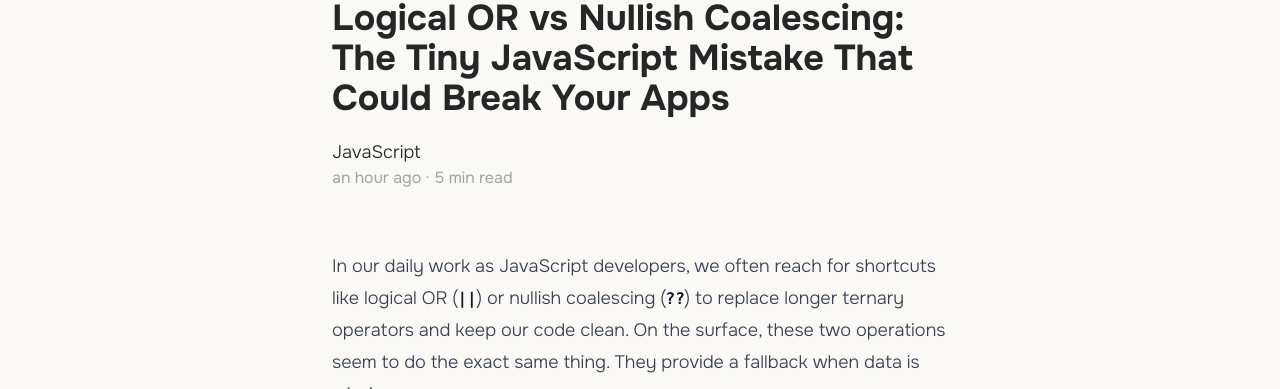
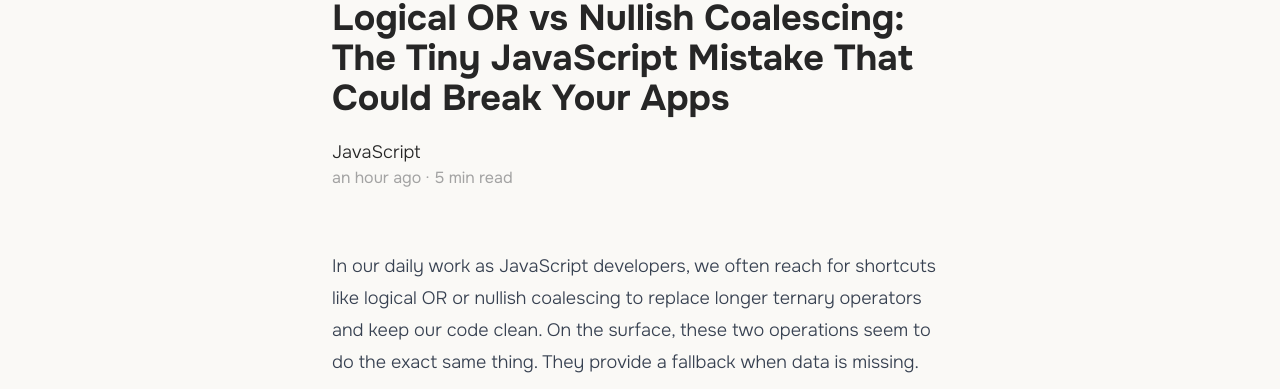
Before and after one commit to LeonardTarigan/personal-web-v4, an Astro site: page /blogs/logical-or-vs-nullish-coalescing-the-tiny-javascript-mistake-that-could-break-your-apps in a window 1280 px wide. Shown: the part 538-927 px from the top of the page. Built offline with nearby package versions, Linux system fonts and the light colour scheme; Astro itself is replaced by a stand-in of ours; some packages are replaced by stand-ins of ours; a web font is replaced by a local one.

Commit message:
fix: adjust blog content

```diff
--- a/src/content/blogs/logical-or-vs-nullish-coalescing-the-tiny-javaScript-mistake-that-could-break-your-apps.md
+++ b/src/content/blogs/logical-or-vs-nullish-coalescing-the-tiny-javaScript-mistake-that-could-break-your-apps.md
@@ -5,7 +5,7 @@ image: https://res.cloudinary.com/dtqfsisit/image/upload/v1771411386/logical-or-
 title: "Logical OR vs Nullish Coalescing: The Tiny JavaScript Mistake That Could Break Your Apps"
 ---
 
-In our daily work as JavaScript developers, we often reach for shortcuts like logical OR (`||`) or nullish coalescing (`??`) to replace longer ternary operators and keep our code clean. On the surface, these two operations seem to do the exact same thing. They provide a fallback when data is missing.
+In our daily work as JavaScript developers, we often reach for shortcuts like logical OR or nullish coalescing to replace longer ternary operators and keep our code clean. On the surface, these two operations seem to do the exact same thing. They provide a fallback when data is missing.
 
 However, beneath that simple syntax lies a fundamental difference in how JavaScript evaluates empty data. Understanding these core fundamentals isn't just a theoretical exercise, it’s a practical necessity. If we don’t master the basics of how these operators work, one simple line of code can lead to unpredictable behavior in production.
 
```
